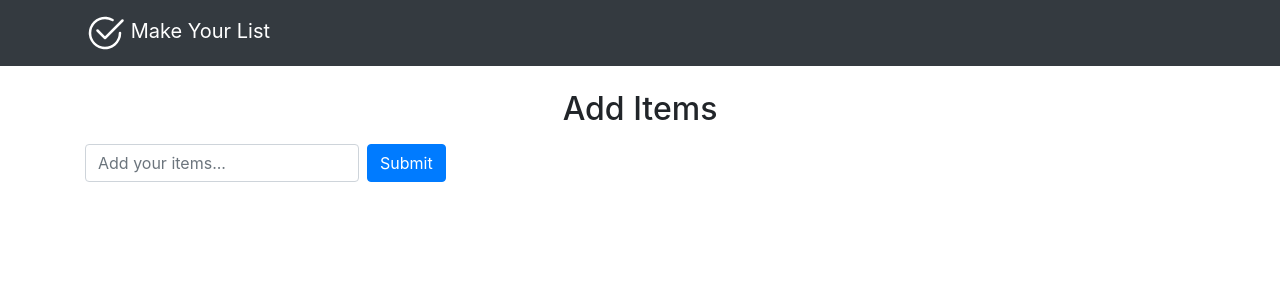
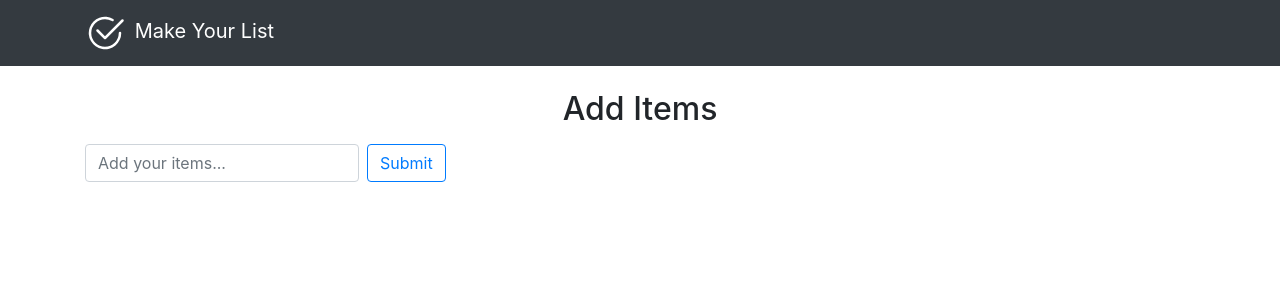
Before and after one commit to TechChats/ToDoList, a Django app: page / in a window 1280 px wide. Shown: the top 300 px of the page. Run offline with Django 3.2, Linux system fonts and the light colour scheme; data that the repository does not hold is empty.

Commit message:
added favicon

```diff
--- a/templates/base.html
+++ b/templates/base.html
@@ -1,4 +1,7 @@
 <!doctype html>
+
+{% load static %}
+
 <html lang="en">
 
 <head>
@@ -10,6 +13,8 @@
     <link rel="stylesheet" href="https://cdn.jsdelivr.net/npm/bootstrap@4.5.3/dist/css/bootstrap.min.css"
         integrity="sha384-TX8t27EcRE3e/ihU7zmQxVncDAy5uIKz4rEkgIXeMed4M0jlfIDPvg6uqKI2xXr2" crossorigin="anonymous">
 
+        <link rel="shortcut icon" href="{% static 'images/favicon.ico' %}" type="image/x-icon">
+
     <title>Make Your Lists</title>
 
 </head>
@@ -19,7 +24,7 @@
     <nav class="navbar navbar-expand-lg navbar-dark bg-dark">
         <div class="container">
             <a class="navbar-brand" href="#">
-                <svg width="2em" height="2em" viewBox="0 0 16 16" class="bi bi-check2-circle" fill="currentColor" xmlns="http://www.w3.org/2000/svg">
+                <svg width="2em" height="2em" viewBox="0 0 16 16" class="bi bi-check2-circle mr-1" fill="currentColor" xmlns="http://www.w3.org/2000/svg">
                     <path fill-rule="evenodd" d="M15.354 2.646a.5.5 0 0 1 0 .708l-7 7a.5.5 0 0 1-.708 0l-3-3a.5.5 0 1 1 .708-.708L8 9.293l6.646-6.647a.5.5 0 0 1 .708 0z"/>
                     <path fill-rule="evenodd" d="M8 2.5A5.5 5.5 0 1 0 13.5 8a.5.5 0 0 1 1 0 6.5 6.5 0 1 1-3.25-5.63.5.5 0 1 1-.5.865A5.472 5.472 0 0 0 8 2.5z"/>
                   </svg>
--- a/templates/myApp/index.html
+++ b/templates/myApp/index.html
@@ -6,17 +6,21 @@
     <div class="col text-center">
 
         <h2> Add Items </h2>
+
+
         <form action="{% url 'add_todo' %}" method="POST" class="form-inline mt-3">
 
             {% csrf_token %}
 
             <input type="text" class="form-control" placeholder="Add your items..." name="content">
 
-            <button type="submit" class="btn btn-primary ml-2">Submit</button>
 
+            <button type="submit" class="btn btn-outline-primary ml-2">Submit</button>
+
+        </form>
 
     </div>
-    </form>
+
 </div>
 
 
@@ -45,7 +49,7 @@
     </div>
 </div> -->
 
-<div class="container-fluid">
+
 <div class="row mt-4">
     <div class="col ">
 
@@ -63,15 +67,14 @@
                     </form>
                 </div>
             </li>
+            {% endfor %}
 
-
-                {% endfor %}
         </ul>
-        </div>
     </div>
 </div>
 
 
 
 
+
 {% endblock content %}
```
Also changed, not shown: static/images/favicon.ico (added), 1 other file. Lines whose indentation alone changed are shown as unchanged.
